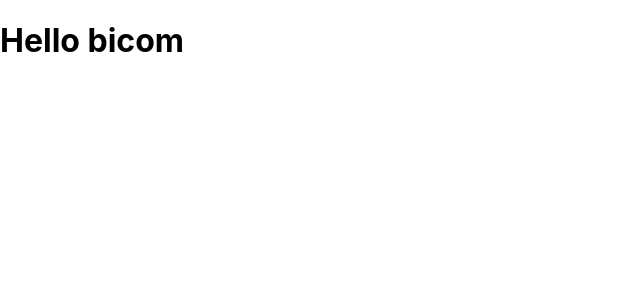
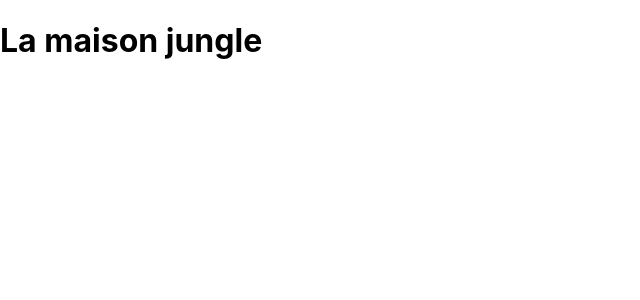
Before and after one commit to Ibrahima96/my-app, a React (Create React App) app: page / in a window 1280 px wide. Shown: the top 300 px of the page, without its empty margins (0-640 px from the left). Built offline with nearby package versions, Linux system fonts and the light colour scheme.

Commit message:
mise a jours

```diff
--- a/src/components/App.js
+++ b/src/components/App.js
@@ -1,10 +1,7 @@
+import Banner from './Banner'
 
 function App() {
- return (
-   <div>
-     <h1>Hello bicom </h1>
-   </div>
- );
+    return <Banner />
 }
 
-export default App;
+export default App
--- /dev/null
+++ b/src/components/Banner.js
@@ -0,0 +1,5 @@
+function Banner() {
+    return <h1>La maison jungle</h1>
+}
+
+export default Banner;
```
